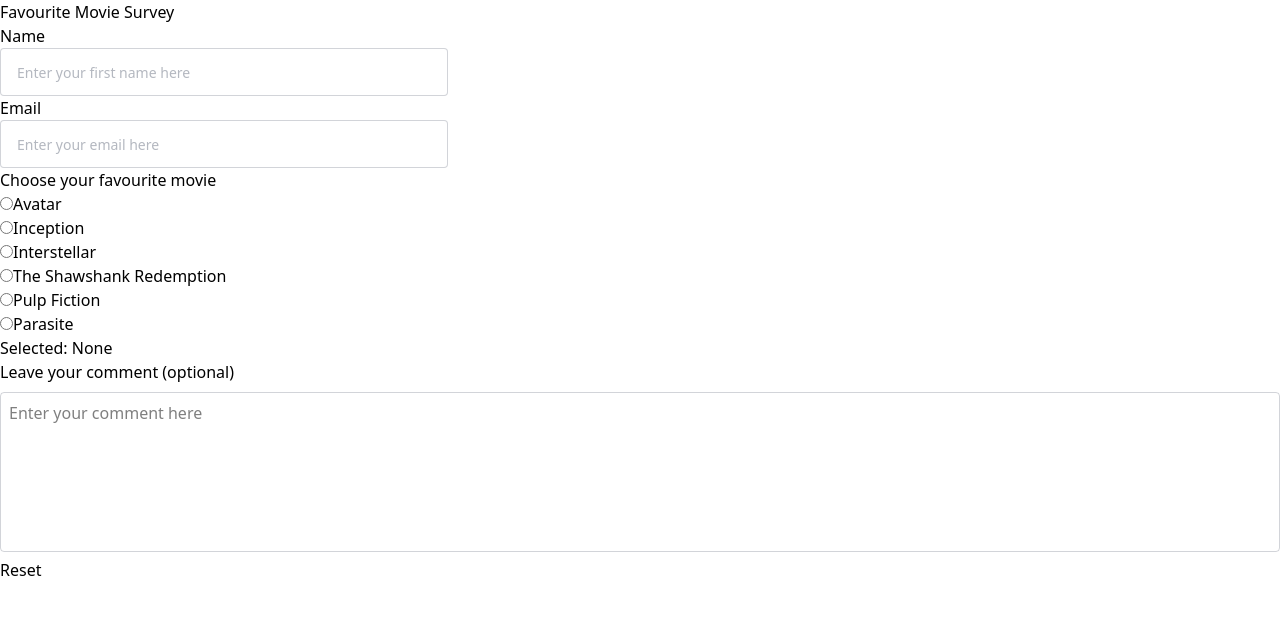
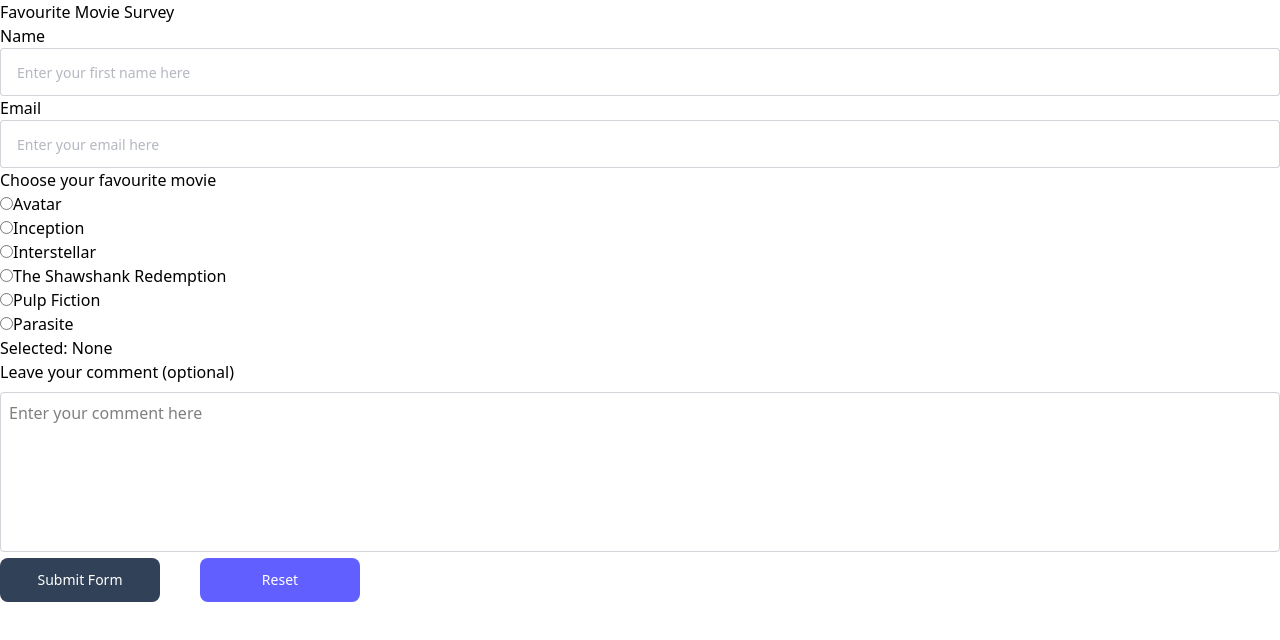
Before and after one commit to tatchunari/favourite-movie-form, a React (Vite) app: page / in a window 1280 px wide. Shown: the top 640 px of the page. Built offline with nearby package versions, Linux system fonts and the light colour scheme.

Commit message:
fix: remove InputBox component

```diff
--- a/src/components/InputBox.jsx
+++ /dev/null
@@ -1,10 +0,0 @@
-const InputBox = (props) => {
-  const {inputType, placeHolder} = props;
-  return (
-    <div className="flex items-center text-sm bg-white h-12 border pl-2 rounded border-gray-500/30 w-full max-w-md">
-    <input className="px-2 w-full h-full outline-none text-gray-500 bg-transparent" type={`${inputType}`} placeholder={`${placeHolder}`}/>
-</div>
-  )
-}
-
-export default InputBox
--- a/src/components/MovieList.jsx
+++ b/src/components/MovieList.jsx
@@ -1,12 +1,10 @@
 import movies from "../data/movies"
 import { useState } from "react";
 
-const MovieList = () => {
-
-  const [selectedOption, setSelectedOption] = useState("");
+const MovieList = ({favMovie, setFavMovie}) => {
 
   const handleChange = (e) => {
-    setSelectedOption(e.target.value);
+    setFavMovie(e.target.value);
   }
 
   return (
@@ -18,14 +16,14 @@ const MovieList = () => {
             type="radio"
             name="option"
             value={movie.title}
-            checked={selectedOption === movie.title}
+            checked={favMovie === movie.title}
             onChange={handleChange}
             />
             {movie.title}
           </label>
           </div>
         ))}
-        <p>Selected: {selectedOption || "None"}</p>
+        <p>Selected: {favMovie || "None"}</p>
 
     </div>
   )
--- a/src/pages/Form.jsx
+++ b/src/pages/Form.jsx
@@ -1,5 +1,4 @@
 import { useState } from "react"
-import InputBox from "../components/InputBox"
 import MovieList from "../components/MovieList.jsx";
 
 const Form = () => {
@@ -10,6 +9,7 @@ const Form = () => {
   const [comment, setComment] = useState("");
   const [submitted, setSubmitted] = useState(false);
 
+  // For email validation
   const emailRegex = /^[^\s@]+@[^\s@]+\.[^\s@]+$/;
 
   // Reset Form
@@ -20,30 +20,59 @@ const Form = () => {
     setComment("");
   }
 
+  const handleSubmit = (e) => {
+    e.preventDefault();
+    setSubmitted(true);
+
+    if (
+    !name.trim() ||
+    !email.trim() ||
+    !comment.trim() ||
+    !emailRegex.test(email)
+  ) {
+    return; // stop here if any field is invalid
+  }
+  }
+
   return (
     <div>
       <h1>Favourite Movie Survey</h1>
-      <form>
+      <form onSubmit={handleSubmit}>
         {/* Name */}
         <label>
           Name
-          <InputBox
-          inputType="text"
-          placeHolder="Enter your first name here"/>
+          <div className="flex items-center text-sm bg-white h-12 border pl-2 rounded border-gray-500/30 w-full max-w-m">
+          <input
+          type="text"
+          placeholder="Enter your first name here"
+          className="px-2 w-full h-full outline-none text-gray-500 bg-transparent"
+          value={name}
+          onChange={(e) => {setName(e.target.value)}}
+          />
+          </div>
         </label>
 
         {/* Email */}
         <label>
           Email
-          <InputBox
-          inputType="email"
-          placeHolder="Enter your email here"
+          <div className="flex items-center text-sm bg-white h-12 border pl-2 rounded border-gray-500/30 w-full max-w-m">
+          <input
+          type="email"
+          placeholder="Enter your email here"
+          className="px-2 w-full h-full outline-none text-gray-500 bg-transparent"
+          value={email}
+          onChange={(e) => {setEmail(e.target.value)}}
           />
+          </div>
         </label>
 
         {/* Movie Radio Options */}
         <h2>Choose your favourite movie</h2>
-        <MovieList />
+        <MovieList
+        favMovie={favMovie}
+        setFavMovie={setFavMovie}
+        onChange={(e) => {setFavMovie(e.target.value)}}
+        />
 
         {/* Comment Section */}
         <label>
@@ -51,10 +80,31 @@ const Form = () => {
           <textarea
           placeholder="Enter your comment here"
           className="w-full mt-2 p-2 h-40 border border-gray-500/30 rounded resize-none outline-none focus:border-indigo-300"
+          value={comment}
+          onChange={(e) => {setComment(e.target.value)}}
           >
           </textarea>
         </label>
-        <button onClick={handleReset}>Reset</button>
+
+        {/* Buttons Section */}
+        <div className="flex flex-wrap gap-4 md:gap-10">
+
+        {/* Submit Button */}
+        <button
+        type="submit"
+        className="w-40 py-3 active:scale-95 transition text-sm text-white rounded-lg bg-slate-700"
+        >
+          Submit Form
+        </button>
+
+        {/* Reset Form Button */}
+        <button
+        onClick={handleReset}
+        className="w-40 py-3 active:scale-95 transition text-sm text-white rounded-lg bg-indigo-500"
+        >
+          Reset
+        </button>
+        </div>
       </form>
     </div>
   )
```
